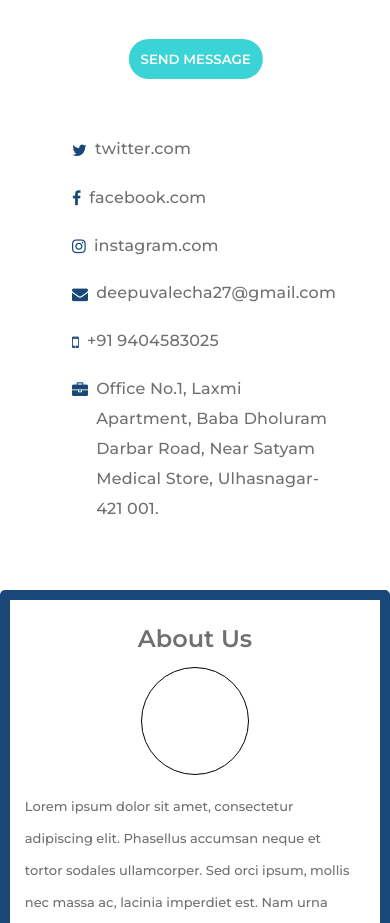
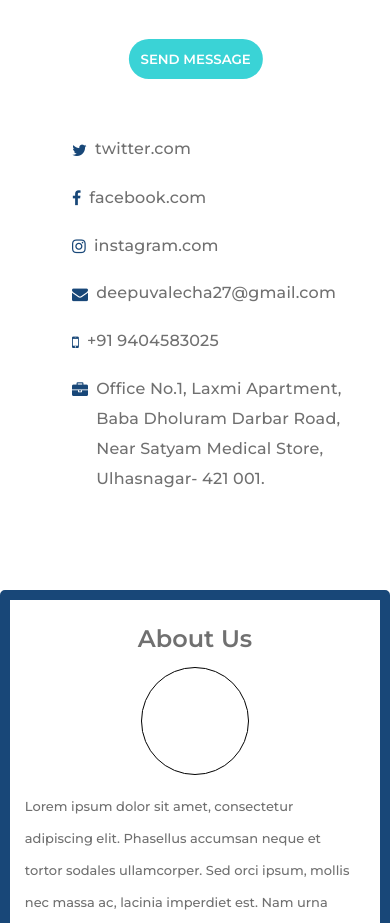
Before and after one commit to nain12/insurance-house-official, a React (Create React App) app in the folder insurance-house-official/: page / in a window 390 px wide. Shown: the part 3640-4563 px from the top of the page. Built offline with nearby package versions, Linux system fonts and the light colour scheme.

Commit message:
contact us iphone fix

```diff
--- a/insurance-house-official/src/components/ContactUs/ContactUs.module.scss
+++ b/insurance-house-official/src/components/ContactUs/ContactUs.module.scss
@@ -79,7 +79,7 @@ button {
 }
 
 .contact-info {
-    display: flex;
+ /*    display: flex; */
     height: auto;
     align-items: center;
     width: 50%;
@@ -89,8 +89,6 @@ button {
         width: 80%;
         margin-top: 20%;
         margin-left: 0;
-        align-items: center;
-        flex-direction: row;
     }
     @include useTablet {
         margin-top: 0;
@@ -116,9 +114,10 @@ button {
                 width: 75%;
 
                 @include useMobile {
-                    display: inline-block;
-                    width: 90%;
+                    display: block;
+                    width: 256px;
                     line-height: 30px;
+                    white-space: pre-line;
                 }
                 @include useTablet {
                     display: inline-block;
```
